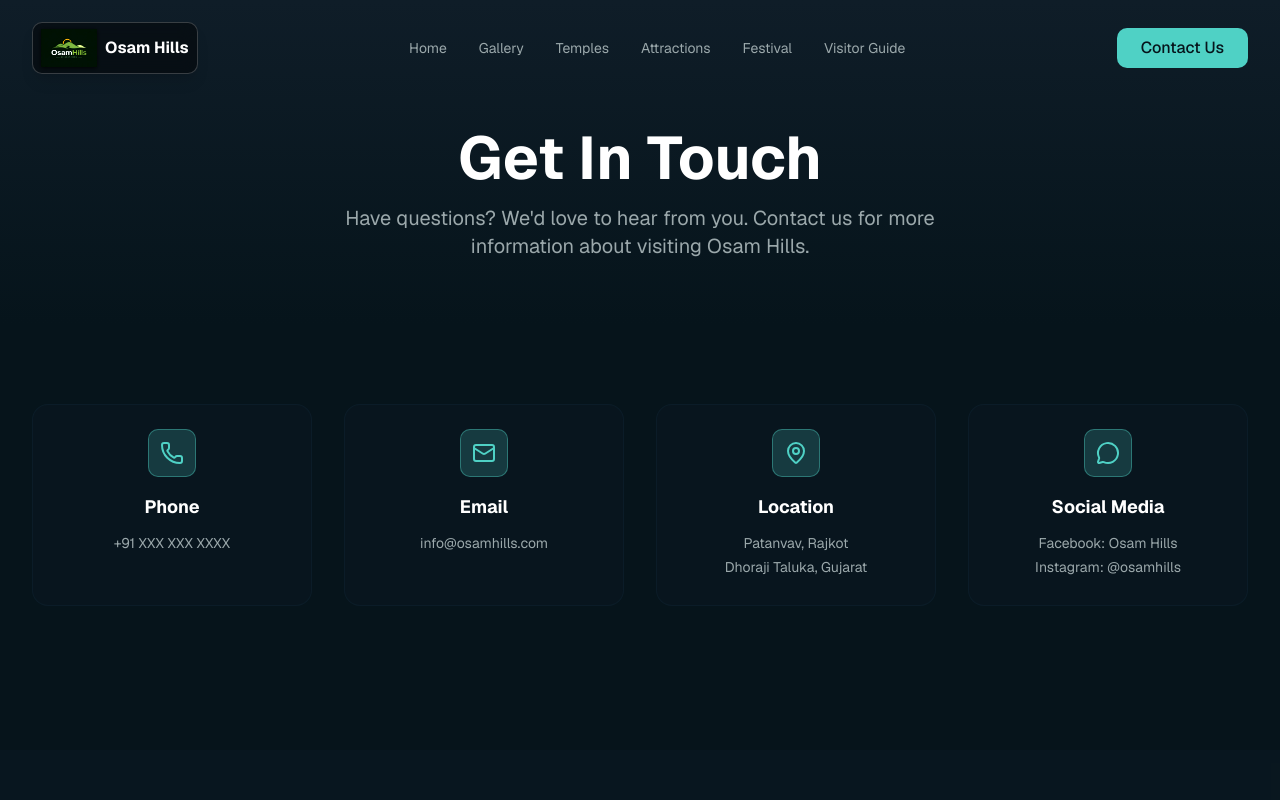
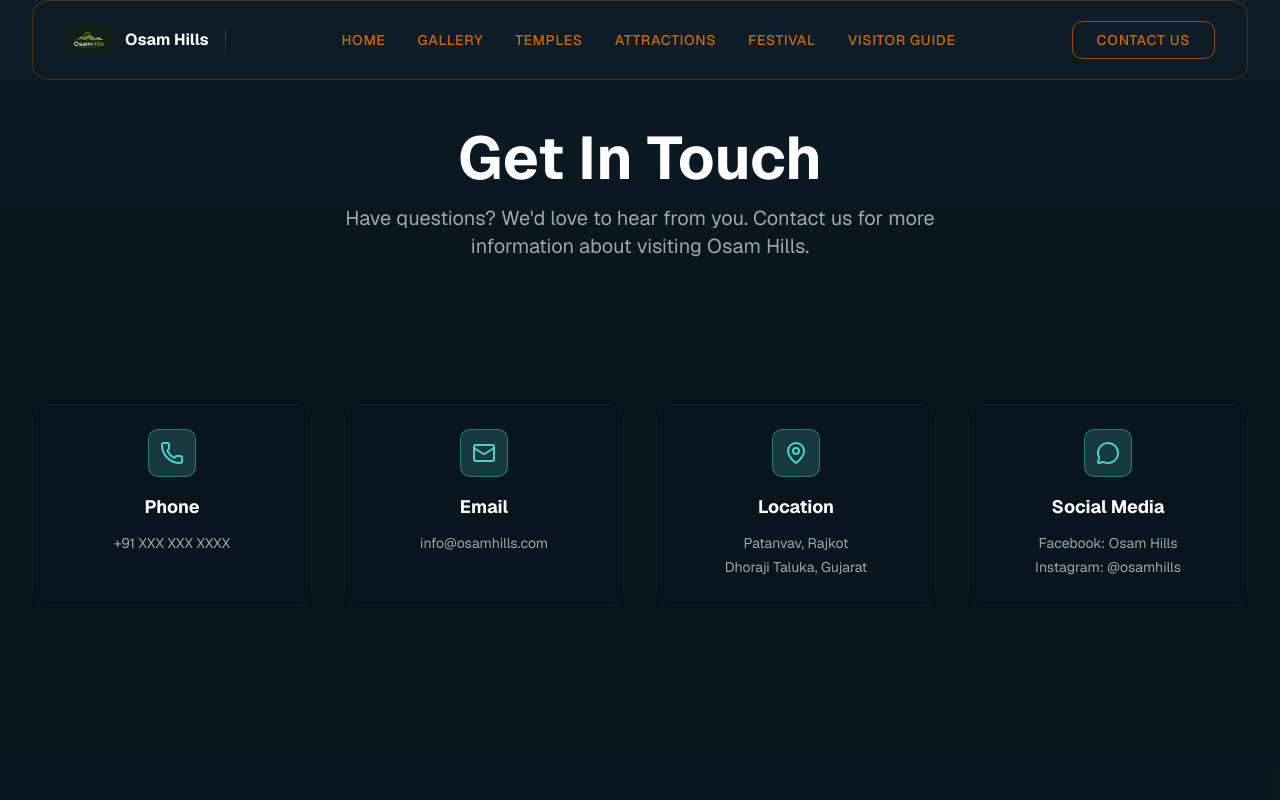
Before and after one commit to Akipatel44/OsamVista, a Next.js app: page /contact in a window 1280 px wide. Shown: the top 800 px of the page. Built offline with nearby package versions, Linux system fonts and the light colour scheme.

Commit message:
feat: enhance navbar with new design and mobile menu integration
Co-authored-by: Akshay Shingala <145948738+Akipatel44@users.noreply.github.com>

```diff
--- a/components/navbar.tsx
+++ b/components/navbar.tsx
@@ -31,8 +31,9 @@ export function Navbar() {
 
   return (
     <motion.nav
-      className={`fixed top-0 left-0 right-0 z-50 transition-all duration-300 ${isScrolled
-          ? 'bg-background/80 backdrop-blur-md border-b border-border/20'
+      className={`fixed top-0 left-0 right-0 z-50 transition-all duration-300 ${
+        isScrolled
+          ? 'bg-background/90 backdrop-blur-md'
           : 'bg-transparent'
       }`}
       initial={{ opacity: 0, y: -20 }}
@@ -40,49 +41,57 @@ export function Navbar() {
       transition={{ duration: 0.6 }}
     >
       <div className="max-w-7xl mx-auto px-4 sm:px-6 lg:px-8">
-        <div className="flex items-center justify-between h-20 sm:h-24">
-          {/* Logo */}
+        {/* Elegant border container */}
+        <div className={`rounded-2xl transition-all duration-300 ${
+          isScrolled
+            ? 'border border-amber-700/40 bg-black/30 backdrop-blur-sm'
+            : 'border border-amber-600/30 bg-transparent backdrop-blur-none'
+        }`}>
+          <div className="flex items-center justify-between px-6 py-4 sm:px-8 sm:py-5">
+            {/* Logo Section with Vertical Divider */}
+            <div className="flex items-center gap-4">
               <motion.button
                 onClick={() => router.push('/')}
                 initial={{ opacity: 0 }}
                 animate={{ opacity: 1 }}
                 transition={{ delay: 0.2 }}
-            className={`flex items-center gap-2 rounded-lg border px-2 py-1.5 shadow-lg backdrop-blur-sm transition-all cursor-pointer hover:opacity-80 ${isScrolled
-                ? 'border-accent/35 bg-background/90'
-                : 'border-white/20 bg-black/45'
-              }`}
+                className="flex items-center gap-3 cursor-pointer hover:opacity-90 transition-opacity"
                 title="Go to home page"
               >
-            <div className="relative w-12 sm:w-14">
+                <div className="relative w-10 sm:w-12">
                   <Image
                     src="/OsamHillsLogo.png"
                     alt="Osam Hills Logo"
                     width={674}
                     height={188}
                     priority
-                className="h-auto w-full object-contain contrast-125 brightness-125 drop-shadow-[0_1px_2px_rgba(0,0,0,0.85)]"
+                    className="h-auto w-full object-contain"
                   />
                 </div>
                 <motion.span
                   initial={{ opacity: 0 }}
                   animate={{ opacity: 1 }}
                   transition={{ delay: 0.3 }}
-              className="inline text-white font-bold text-xs sm:text-sm md:text-base whitespace-nowrap"
+                  className="inline text-white font-bold text-sm sm:text-base whitespace-nowrap"
                 >
                   Osam Hills
                 </motion.span>
               </motion.button>
 
+              {/* Vertical Divider */}
+              <div className="hidden md:block w-px h-6 bg-gradient-to-b from-amber-600/40 to-amber-700/20" />
+            </div>
+
             {/* Desktop Navigation */}
-          <div className="hidden md:flex items-center gap-8">
+            <div className="hidden md:flex items-center gap-8 flex-1 justify-center">
               {navItems.map((item, i) => (
                 <motion.a
                   key={item.href}
                   href={item.href}
-                className="text-sm text-muted hover:text-accent transition-colors"
+                  className="text-xs sm:text-sm font-medium text-amber-600/90 hover:text-amber-500 transition-colors uppercase tracking-wider"
                   initial={{ opacity: 0, y: -10 }}
                   animate={{ opacity: 1, y: 0 }}
-                transition={{ delay: 0.3 + i * 0.1 }}
+                  transition={{ delay: 0.3 + i * 0.08 }}
                 >
                   {item.label}
                 </motion.a>
@@ -92,7 +101,7 @@ export function Navbar() {
             {/* CTA Button */}
             <motion.a
               href="/contact"
-            className="hidden sm:block px-4 sm:px-6 py-2 bg-accent text-background rounded-lg font-medium hover:bg-accent/90 transition-colors text-sm sm:text-base"
+              className="hidden sm:block px-5 sm:px-6 py-2 border border-amber-600/60 text-amber-600/90 rounded-lg font-medium hover:bg-amber-600/10 hover:border-amber-500/80 hover:text-amber-500 transition-all text-xs sm:text-sm uppercase tracking-wider"
               initial={{ opacity: 0 }}
               animate={{ opacity: 1 }}
               transition={{ delay: 0.5 }}
@@ -105,7 +114,7 @@ export function Navbar() {
             {/* Mobile Menu Button */}
             <button
               onClick={() => setIsOpen(!isOpen)}
-            className="md:hidden text-foreground"
+              className="md:hidden text-amber-600/90"
             >
               {isOpen ? <X size={24} /> : <Menu size={24} />}
             </button>
@@ -114,7 +123,7 @@ export function Navbar() {
           {/* Mobile Menu */}
           {isOpen && (
             <motion.div
-            className="md:hidden pb-4 space-y-2 border-t border-border/20 bg-background/60 backdrop-blur-md"
+              className="md:hidden pb-4 space-y-2 border-t border-amber-700/30 bg-black/40 backdrop-blur-sm px-6"
               initial={{ opacity: 0, height: 0 }}
               animate={{ opacity: 1, height: 'auto' }}
               transition={{ duration: 0.3 }}
@@ -123,18 +132,22 @@ export function Navbar() {
                 <a
                   key={item.href}
                   href={item.href}
-                className="block px-4 py-2 text-muted hover:text-accent hover:bg-background/50 rounded transition-colors"
+                  className="block px-3 py-2 text-sm font-medium text-amber-600/90 hover:text-amber-500 hover:bg-amber-600/5 rounded transition-colors uppercase tracking-wider"
                   onClick={() => setIsOpen(false)}
                 >
                   {item.label}
                 </a>
               ))}
-            <a href="/contact" className="block w-full mt-4 px-4 py-2 bg-accent text-background rounded-lg font-medium hover:bg-accent/90 transition-colors text-center">
+              <a
+                href="/contact"
+                className="block w-full mt-4 px-4 py-2 border border-amber-600/60 text-amber-600/90 rounded-lg font-medium hover:bg-amber-600/10 hover:border-amber-500/80 hover:text-amber-500 transition-all text-center uppercase tracking-wider text-sm"
+              >
                 Contact Us
               </a>
             </motion.div>
           )}
         </div>
+      </div>
     </motion.nav>
   )
 }
```
Lines whose indentation alone changed are shown as unchanged.
